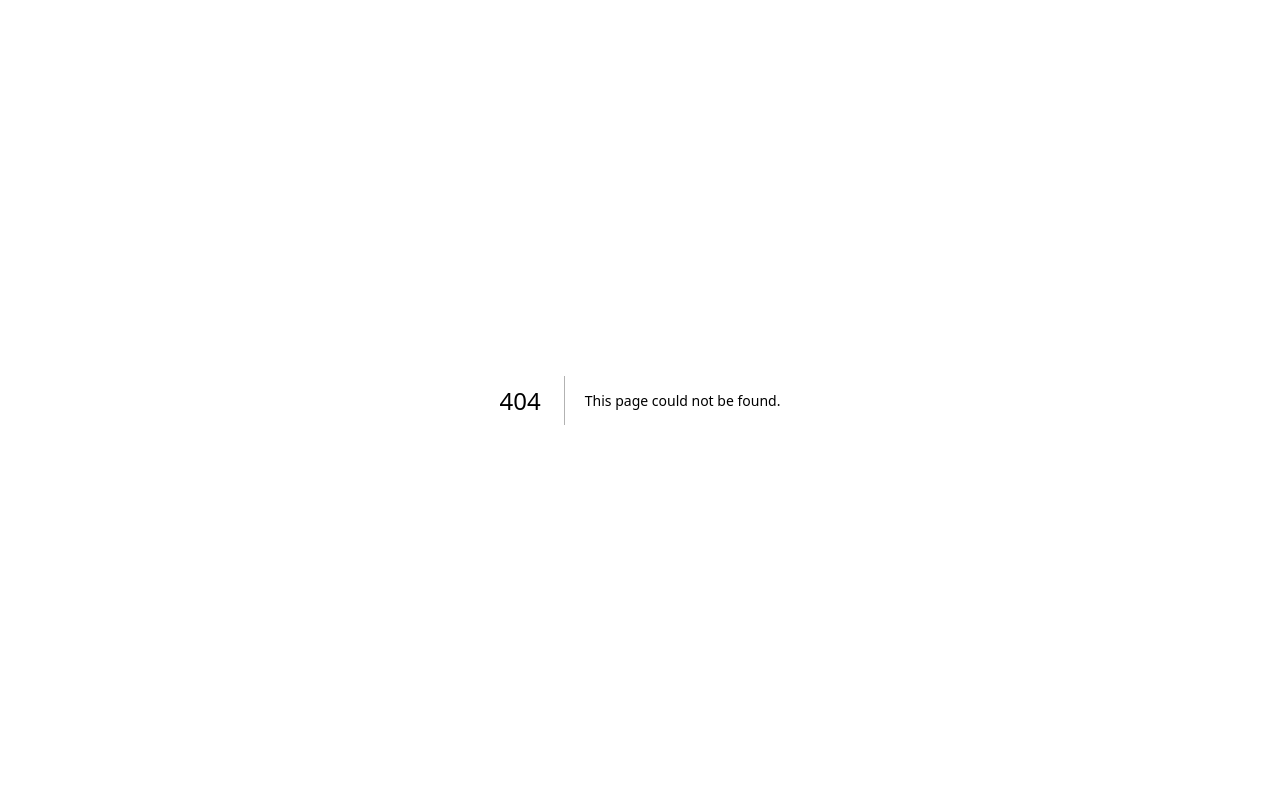
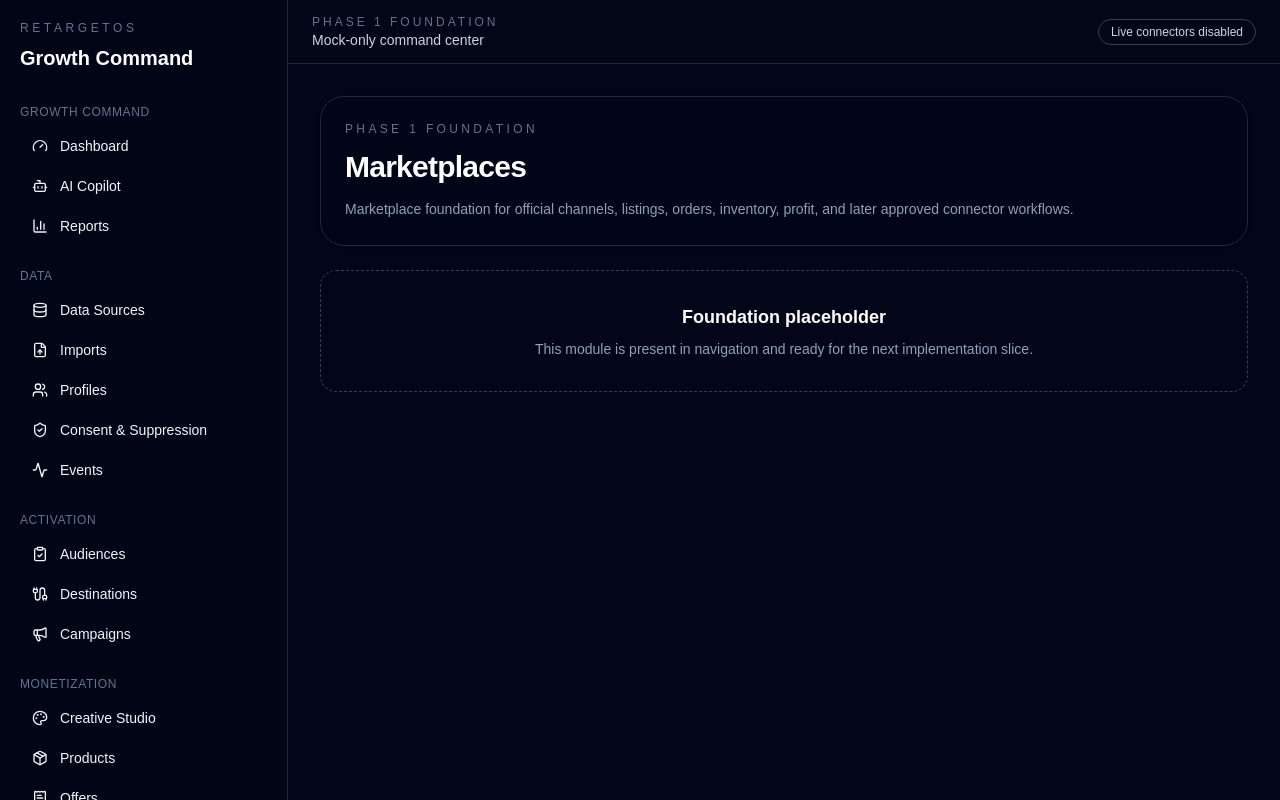
Before and after one commit to besfeng23/RetargetOS, a Next.js app: page /marketplaces in a window 1280 px wide. Before the commit this address had no page. Shown: the top 800 px of the page. Built offline with nearby package versions, Linux system fonts and the light colour scheme.

Commit message:
Add marketplaces route

```diff
--- /dev/null
+++ b/src/app/marketplaces/page.tsx
@@ -0,0 +1,10 @@
+import { AppShell } from "@/components/app-shell";
+import { ModulePage } from "@/components/module-page";
+
+export default function MarketplacesPage() {
+  return (
+    <AppShell>
+      <ModulePage title="Marketplaces" description="Marketplace foundation for official channels, listings, orders, inventory, profit, and later approved connector workflows." />
+    </AppShell>
+  );
+}
```
